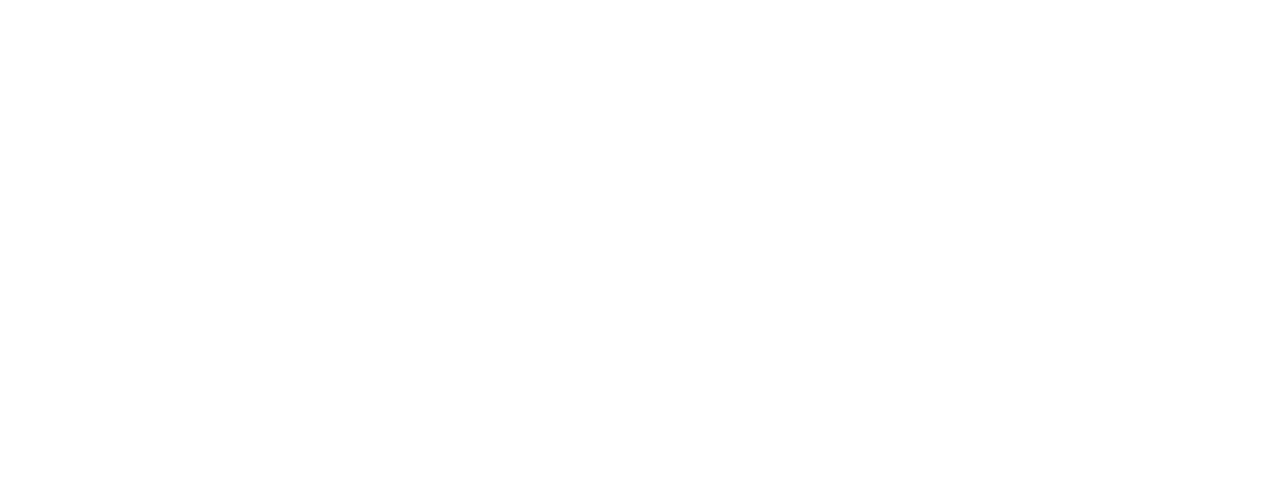
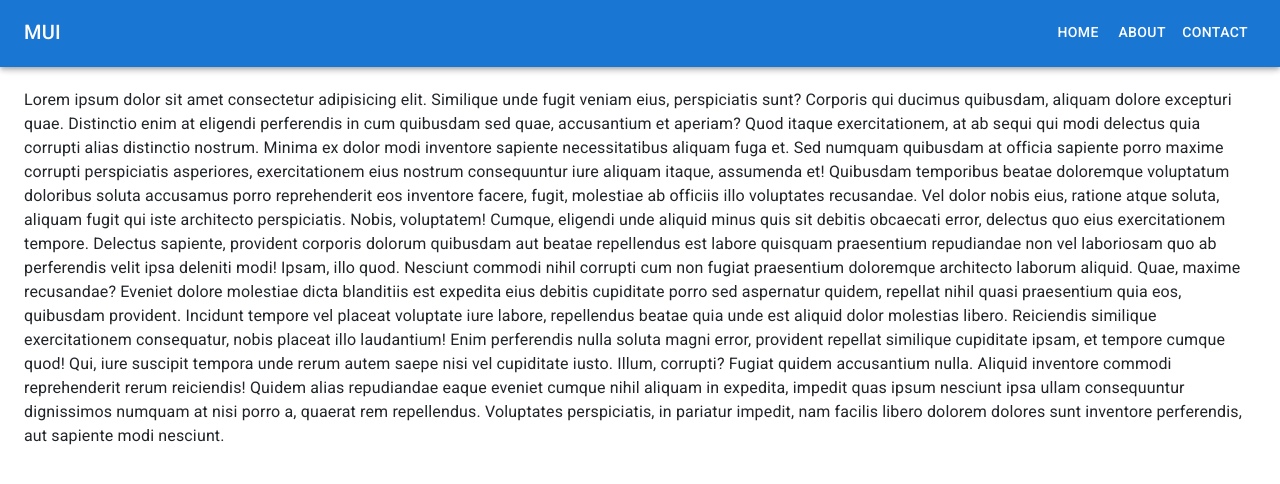
Before and after one commit to Quantakavin/WarehouseManagementSystem, a React (Create React App) app in the folder client/: page /test in a window 1280 px wide. Before the commit this address had no page. Shown: the top 484 px of the page. Built offline with nearby package versions, Linux system fonts and the light colour scheme.

Commit message:
Revert "Merge branch 'main' of https://github.com/Quantakavin/FYP-Leaptron"
This reverts commit a76bc9982dc531de1a1a1ba7d6191cebe10201e7, reversing
changes made to c04f578d39dda8d968ff48219d98de35955085c0.

```diff
--- a/client/public/index.html
+++ b/client/public/index.html
@@ -28,7 +28,7 @@
       work correctly both with client-side routing and a non-root public URL.
       Learn how to configure a non-root public URL by running `npm run build`.
     -->
-    <title>ISDN WMS</title>
+    <title>ISDN Warehouse</title>
   </head>
   <body>
     <noscript>You need to enable JavaScript to run this app.</noscript>
--- a/client/src/App.tsx
+++ b/client/src/App.tsx
@@ -4,14 +4,15 @@
 import Login from "./pages/Login";
 // import LandingPage from "./pages/LandingPageLogin";
 import Dashboard from "./pages/Dashboards";
-import Products from "./pages/Products";
-
+// import Products from "./pages/Products";
+import "./index.css";
+import "./App.css";
 import {
   Routes,
   Route,
 } from "react-router-dom";
-// import TopBar from "./components/TopBar";
-// import SideBar from "./components/SideBar";
+import TestPage from "./pages/TestPage";
+
 
 const App: React.FC = () => {
 
@@ -21,7 +22,8 @@
     <Route path="/" element={<Login />} />
     <Route path="/login" element={<Login />} />
     <Route path="/dashboard" element={<Dashboard />} />
-    <Route path="/products" element={<Products />} />
+    {/* <Route path="/products" element={<Products />} /> */}
+    <Route path="/test" element={<TestPage />} />
     </Routes>
   );
 }
--- a/client/src/Pages/Dashboards.tsx
+++ b/client/src/Pages/Dashboards.tsx
@@ -1,4 +1,4 @@
-import TopBar from "../components/header/TopBar";
+import Topbar from "../components/header/TopBar";
 import Sidebar from "../components/SideBar";
 import { Card } from "react-bootstrap";
 import "../styles/Dashboard.css";
@@ -96,9 +96,9 @@
   return (
     <>
       <header>
-        <TopBar />
+        <Topbar />
       </header>
-      <div className="dashboard-container">
+      <div className="container">
         <Sidebar />
 
         <div className="dashboard">
--- a/client/src/Pages/Products.tsx
+++ b/client/src/Pages/Products.tsx
@@ -1,6 +1,7 @@
 import React, { useState, useRef, useEffect } from "react";
-import TopBar from "../components/header/TopBar";
-import SideBar from "../components/SideBar";
+import Topbar from "../components/header/TopBar";
+import Sidebar from "../components/SideBar";
+import "bootstrap/dist/css/bootstrap.min.css";
 import "../App.css";
 
 const SearchbarDropdown = (props) => {
--- /dev/null
+++ b/client/src/Pages/TestPage.tsx
@@ -0,0 +1,141 @@
+
+import * as React from 'react';
+import AppBar from '@mui/material/AppBar';
+import Box from '@mui/material/Box';
+import Divider from '@mui/material/Divider';
+import Drawer from '@mui/material/Drawer';
+import IconButton from '@mui/material/IconButton';
+import List from '@mui/material/List';
+import ListItem from '@mui/material/ListItem';
+import ListItemButton from '@mui/material/ListItemButton';
+import ListItemText from '@mui/material/ListItemText';
+import MenuIcon from '@mui/icons-material/Menu';
+import Toolbar from '@mui/material/Toolbar';
+import Typography from '@mui/material/Typography';
+import Button from '@mui/material/Button';
+
+interface Props {
+  /**
+   * Injected by the documentation to work in an iframe.
+   * You won't need it on your project.
+   */
+  window?: () => Window;
+}
+
+const drawerWidth = 240;
+const navItems = ['Home', 'About', 'Contact'];
+
+export default function DrawerAppBar(props: Props) {
+  const { window } = props;
+  const [mobileOpen, setMobileOpen] = React.useState(false);
+
+  const handleDrawerToggle = () => {
+    setMobileOpen(!mobileOpen);
+  };
+
+  const drawer = (
+    <Box onClick={handleDrawerToggle} sx={{ textAlign: 'center' }}>
+      <Typography variant="h6" sx={{ my: 2 }}>
+        MUI
+      </Typography>
+      <Divider />
+      <List>
+        {navItems.map((item) => (
+          <ListItem key={item} disablePadding>
+            <ListItemButton sx={{ textAlign: 'center' }}>
+              <ListItemText primary={item} />
+            </ListItemButton>
+          </ListItem>
+        ))}
+      </List>
+    </Box>
+  );
+
+  const container = window !== undefined ? () => window().document.body : undefined;
+
+  return (
+    <Box sx={{ display: 'flex' }}>
+      <AppBar component="nav">
+        <Toolbar>
+          <IconButton
+            color="inherit"
+            aria-label="open drawer"
+            edge="start"
+            onClick={handleDrawerToggle}
+            sx={{ mr: 2, display: { sm: 'none' } }}
+          >
+            <MenuIcon />
+          </IconButton>
+          <Typography
+            variant="h6"
+            component="div"
+            sx={{ flexGrow: 1, display: { xs: 'none', sm: 'block' } }}
+          >
+            MUI
+          </Typography>
+          <Box sx={{ display: { xs: 'none', sm: 'block' } }}>
+            {navItems.map((item) => (
+              <Button key={item} sx={{ color: '#fff' }}>
+                {item}
+              </Button>
+            ))}
+          </Box>
+        </Toolbar>
+      </AppBar>
+      <Box component="nav">
+        <Drawer
+          container={container}
+          variant="temporary"
+          open={mobileOpen}
+          onClose={handleDrawerToggle}
+          ModalProps={{
+            keepMounted: true, // Better open performance on mobile.
+          }}
+          sx={{
+            display: { xs: 'block', sm: 'none' },
+            '& .MuiDrawer-paper': { boxSizing: 'border-box', width: drawerWidth },
+          }}
+        >
+          {drawer}
+        </Drawer>
+      </Box>
+      <Box component="main" sx={{ p: 3 }}>
+        <Toolbar />
+        <Typography>
+          Lorem ipsum dolor sit amet consectetur adipisicing elit. Similique unde
+          fugit veniam eius, perspiciatis sunt? Corporis qui ducimus quibusdam,
+          aliquam dolore excepturi quae. Distinctio enim at eligendi perferendis in
+          cum quibusdam sed quae, accusantium et aperiam? Quod itaque exercitationem,
+          at ab sequi qui modi delectus quia corrupti alias distinctio nostrum.
+          Minima ex dolor modi inventore sapiente necessitatibus aliquam fuga et. Sed
+          numquam quibusdam at officia sapiente porro maxime corrupti perspiciatis
+          asperiores, exercitationem eius nostrum consequuntur iure aliquam itaque,
+          assumenda et! Quibusdam temporibus beatae doloremque voluptatum doloribus
+          soluta accusamus porro reprehenderit eos inventore facere, fugit, molestiae
+          ab officiis illo voluptates recusandae. Vel dolor nobis eius, ratione atque
+          soluta, aliquam fugit qui iste architecto perspiciatis. Nobis, voluptatem!
+          Cumque, eligendi unde aliquid minus quis sit debitis obcaecati error,
+          delectus quo eius exercitationem tempore. Delectus sapiente, provident
+          corporis dolorum quibusdam aut beatae repellendus est labore quisquam
+          praesentium repudiandae non vel laboriosam quo ab perferendis velit ipsa
+          deleniti modi! Ipsam, illo quod. Nesciunt commodi nihil corrupti cum non
+          fugiat praesentium doloremque architecto laborum aliquid. Quae, maxime
+          recusandae? Eveniet dolore molestiae dicta blanditiis est expedita eius
+          debitis cupiditate porro sed aspernatur quidem, repellat nihil quasi
+          praesentium quia eos, quibusdam provident. Incidunt tempore vel placeat
+          voluptate iure labore, repellendus beatae quia unde est aliquid dolor
+          molestias libero. Reiciendis similique exercitationem consequatur, nobis
+          placeat illo laudantium! Enim perferendis nulla soluta magni error,
+          provident repellat similique cupiditate ipsam, et tempore cumque quod! Qui,
+          iure suscipit tempora unde rerum autem saepe nisi vel cupiditate iusto.
+          Illum, corrupti? Fugiat quidem accusantium nulla. Aliquid inventore commodi
+          reprehenderit rerum reiciendis! Quidem alias repudiandae eaque eveniet
+          cumque nihil aliquam in expedita, impedit quas ipsum nesciunt ipsa ullam
+          consequuntur dignissimos numquam at nisi porro a, quaerat rem repellendus.
+          Voluptates perspiciatis, in pariatur impedit, nam facilis libero dolorem
+          dolores sunt inventore perferendis, aut sapiente modi nesciunt.
+        </Typography>
+      </Box>
+    </Box>
+  );
+}
--- a/client/src/index.css
+++ b/client/src/index.css
@@ -1,7 +1,8 @@
 /* @import 'bootstrap/dist/css/bootstrap.min.css'; */
 
 body {
-  margin: 0;
+  padding: 0;
+  height: 100vh;
   font-family: -apple-system, BlinkMacSystemFont, 'Segoe UI', 'Roboto', 'Oxygen',
     'Ubuntu', 'Cantarell', 'Fira Sans', 'Droid Sans', 'Helvetica Neue',
     sans-serif;
--- a/client/src/pages/Login.tsx
+++ b/client/src/pages/Login.tsx
@@ -1,8 +1,7 @@
 import React, { useState } from 'react';
-import axios, { AxiosPromise, AxiosResponse } from 'axios';
+import axios, { AxiosResponse } from 'axios';
 import { Container } from 'react-bootstrap';
 import { useForm } from "react-hook-form";
-import '../styles/form.scss';
 import TopBar from '../components/header/TopBar';
 import SubmitButton from '../components/form/SubmitButton';
 import ErrorAlert from '../components/form/ErrorAlert';
@@ -40,7 +39,7 @@
   })
 
   const onSubmit = (data: FormValues) => {
-    mutation.mutate(data, { onSuccess: () => navigate("/userhome") })
+    mutation.mutate(data, { onSuccess: () => navigate("/dashboard") })
   }
 
   return (
@@ -48,18 +47,16 @@
       <header>
         <TopBar />
       </header>
-      <div style={{ backgroundColor: "#e3e8ee", height: "100vh", overflow: 'auto' }}>
-        <Container className="formlogo d-none d-sm-block">
-        </Container>
+      <div className="bluebackground">
         <Container className="formcontainer shadow">
-          <h2 style={{ marginLeft: '8%', paddingBottom: 20, fontWeight: 700 }}>Login to your account</h2>
+          <h2 className="formheader">Login to your account</h2>
           <form onSubmit={handleSubmit(onSubmit)}>
             <div>
               <p className="formlabels">Email Address </p>
-              <div style={{ display: 'flex', justifyContent: 'center', alignItems: 'center' }}>
+              <div className="flexcontainer">
                 <input className="formfield" type="email" {...register("email", { required: "Email cannot be empty", pattern: { value: /^\S+@\S+\.\S+$/i, message: "Please enter a valid email" } })} />
               </div>
-              <p style={{ color: "red", fontSize: "0.85em", marginLeft: "8%", marginTop: 5 }}>{errors.email?.message}</p>
+              <p className="errormsg">{errors.email?.message}</p>
             </div>
             <div>
               <p className="formlabels">Password </p>
@@ -69,7 +66,7 @@
                 <div style={{flexGrow: 1, paddingRight: 5}} className="flexcontainer" onClick={toggle}>{showPassword? <VisibilityIcon style={{ color: '#0A2540'}}  />:<VisibilityOffIcon style={{ color: '#0A2540'}}  />}</div>
                 </div>
               </div>
-              <p style={{ color: "red", fontSize: "0.85em", marginLeft: "8%", marginTop: 5 }}>{errors.password?.message}</p>
+              <p className="errormsg">{errors.password?.message}</p>
             </div>
             {mutation.isError && axios.isAxiosError(mutation.error) ? <ErrorAlert error={mutation.error} /> : <></>}
             <div className="flexcontainer" style={{ marginTop: 40 }}>
--- a/client/src/styles/Dashboard.css
+++ b/client/src/styles/Dashboard.css
@@ -1,5 +1,4 @@
-
-.dashboard-container{
+.container{
     display: flex;
     margin-top: 5px;
     position: fixed;
```
